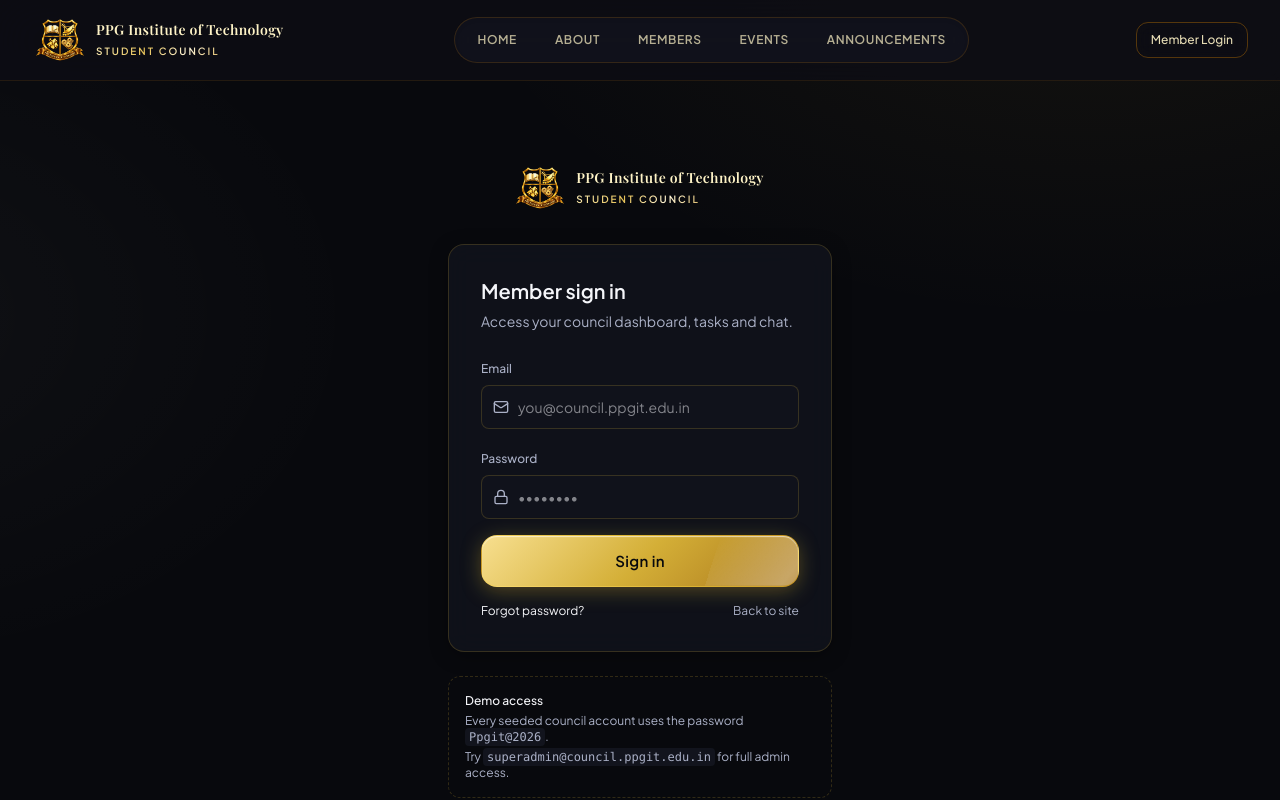
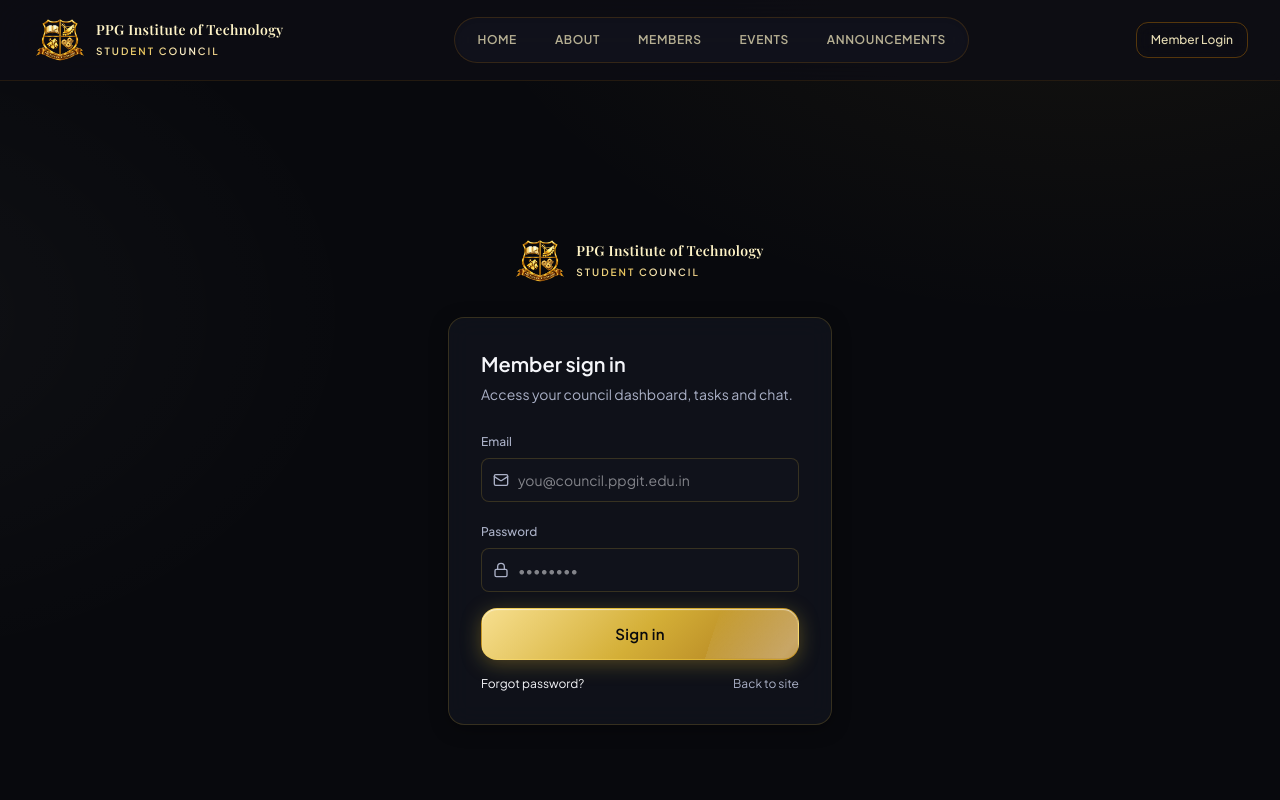
Before and after one commit to nitheesh-s-cse/student-council-management-platform, a Next.js app: page /login in a window 1280 px wide. Shown: the top 800 px of the page. Built offline with nearby package versions, Linux system fonts and the light colour scheme; a web font is replaced by a local one.

Commit message:
Remove demo access credentials box from login page

```diff
--- a/src/app/(public)/login/page.tsx
+++ b/src/app/(public)/login/page.tsx
@@ -6,7 +6,6 @@ import Link from "next/link";
 import { Loader2, Lock, Mail } from "lucide-react";
 import { CouncilWordmark } from "@/components/ui/logo";
 import { Button } from "@/components/ui/primitives";
-import { DEMO_PASSWORD } from "@/lib/constants";
 
 export default function LoginPage() {
   const router = useRouter();
@@ -100,12 +99,6 @@ export default function LoginPage() {
             <Link href="/" className="text-muted hover:text-[var(--text)]">Back to site</Link>
           </div>
         </div>
-
-        <div className="mt-6 rounded-xl border border-dashed border-[var(--border)] p-4 text-xs text-muted">
-          <p className="font-medium text-[var(--text)]">Demo access</p>
-          <p className="mt-1">Every seeded council account uses the password <code className="rounded bg-[var(--surface-muted)] px-1 py-0.5">{DEMO_PASSWORD}</code>.</p>
-          <p className="mt-1">Try <code className="rounded bg-[var(--surface-muted)] px-1 py-0.5">superadmin@council.ppgit.edu.in</code> for full admin access.</p>
-        </div>
       </div>
     </div>
   );
```
